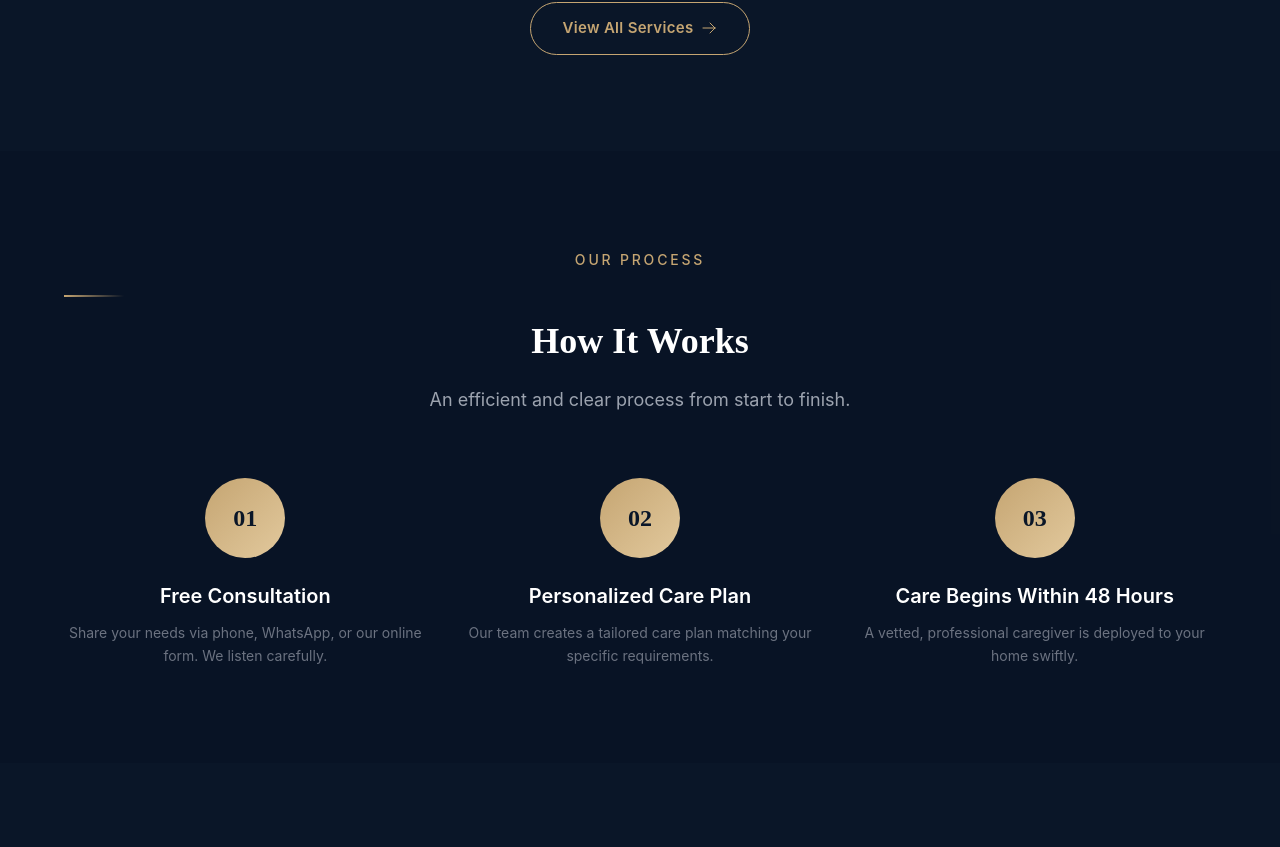
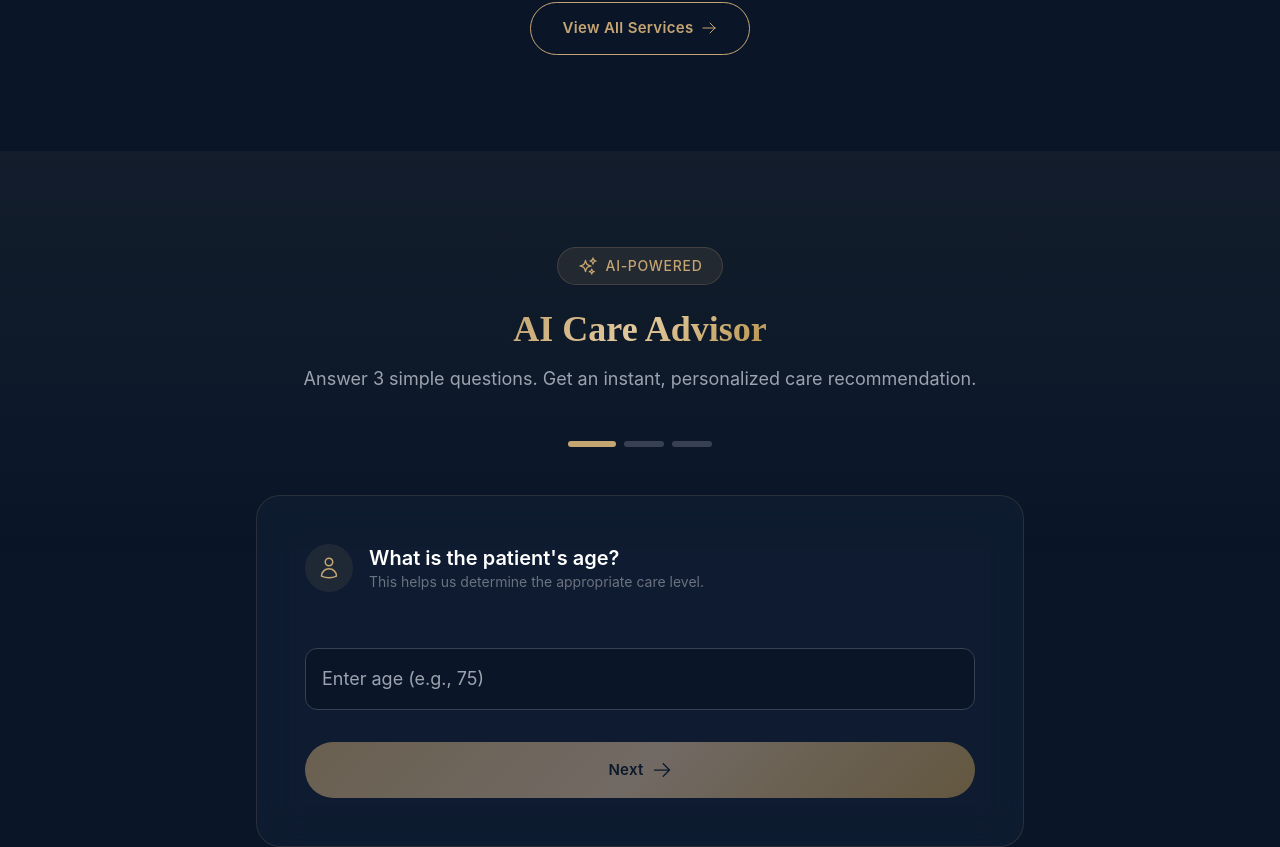
Before and after one commit to AurelionConcierge/aurelion-website, a Next.js app: page / in a window 1280 px wide. Shown: the part 2007-2854 px from the top of the page. Built offline with nearby package versions, Linux system fonts and the light colour scheme.

Commit message:
Update index.js

```diff
--- a/pages/index.js
+++ b/pages/index.js
@@ -3,6 +3,7 @@ import Link from 'next/link'
 import Navbar from '../components/Navbar'
 import Footer from '../components/Footer'
 import SectionHeader from '../components/SectionHeader'
+import AICareAdvisor from '../components/AICareAdvisor'
 import {
   ShieldCheckIcon,
   ClockIcon,
@@ -127,6 +128,9 @@ export default function Home() {
             </div>
           </div>
         </section>
+
+        {/* ========== AI CARE ADVISOR ========== */}
+        <AICareAdvisor />
 
         {/* ========== HOW IT WORKS ========== */}
         <section className="py-24 px-6 bg-[#060F1E]/30">
@@ -261,7 +265,7 @@ export default function Home() {
               Early consultation is recommended. Our premium care arrangements are limited.
             </p>
             <div className="flex flex-wrap justify-center gap-4">
-              <a href="https://wa.me/60185959688" target="_blank" className="btn-gold text-lg px-8 py-4 inline-flex items-center gap-2">
+              <a href="https://wa.me/60185959688" target="_blank" className="btn-gold text-lg px-8 py-4 inline-flex items-center gap-2" rel="noreferrer">
                 <PhoneIcon className="w-5 h-5" />
                 WhatsApp Us
               </a>
```
